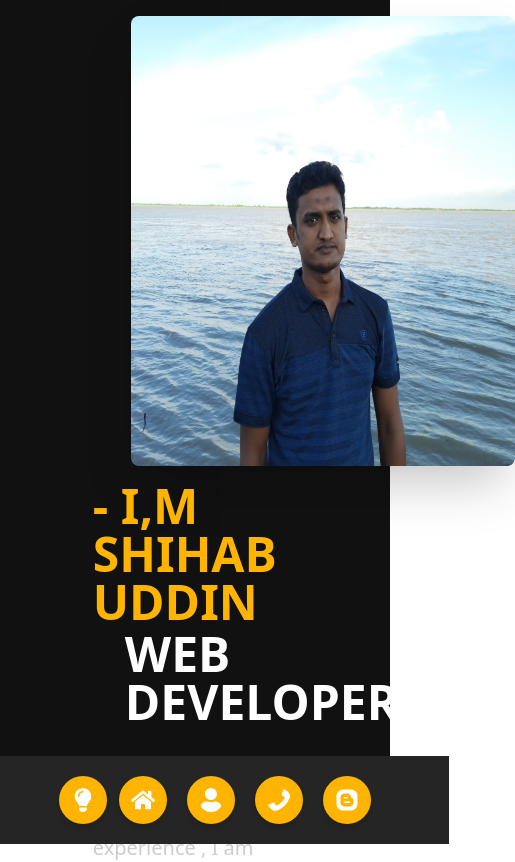
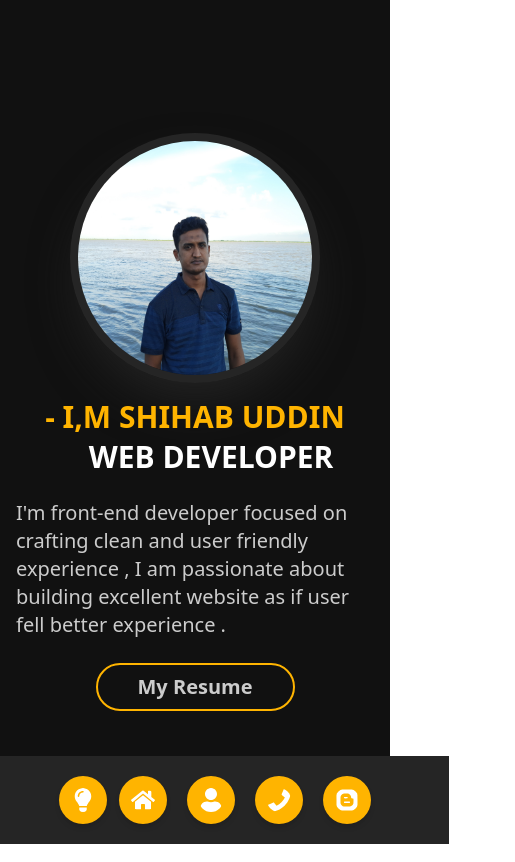
Before and after one commit to Shihab2022/-my_portfolio, a React (Create React App) app: page / in a window 390 px wide. Shown: the top 862 px of the page, 515 px wide, since content can reach past the window. Built offline with nearby package versions, Linux system fonts and the light colour scheme; the HTML template or start-up script is replaced by a standard one.

Commit message:
responsive home page

```diff
--- a/src/Pages/Home/Home.js
+++ b/src/Pages/Home/Home.js
@@ -2,24 +2,26 @@ import React from "react";
 import my_img from '../../assets/img/my_img.jpg'
 const Home = () => {
   return (
-    <div className="bg-accent h-screen w-screen">
+    <div className="bg-accent  h-screen w-screen">
       <div>
         <div class="hero min-h-screen ">
           <div class="hero-content flex-col lg:flex-row">
-         <div className="w-[40%]">
+         <div className="md:w-[40%]">
          <img
               src={my_img}
-              class="max-w-sm rounded-lg h-[450px] w-[400px] shadow-2xl" alt=''
+              class="max-w-sm md:rounded-lg md:h-[450px] md:w-[400px] rounded-full w-[250px] h-[250px] md:border-0 border-8 border-info shadow-info shadow-2xl" alt=''
             />
          </div>
-            <div className="w-[60%]">
-              <h1 class="text-5xl text-primary font-bold uppercase">- I,m  shihab uddin</h1>
-              <h1 class="text-5xl text-neutral ml-8 mt-1 font-bold uppercase">WEB developer</h1>
+            <div className="md:w-[60%]  flex md:justify-start justify-center md:items-start items-center flex-col">
+              <h1 class="md:text-5xl  text-3xl text-primary font-bold uppercase">- I,m  shihab uddin</h1>
+              <h1 class="md:text-5xl  text-3xl text-neutral ml-8 mt-1 font-bold uppercase">WEB developer</h1>
               <p class="py-6 text-xl">
               I'm front-end developer focused on crafting clean and user friendly experience , I am passionate about building excellent website as if user fell better experience .
               </p>
               <div>
-              <button class="py-2 px-10  text-xl flex justify-between items-center font-semibold border-2 border-primary rounded-full">My Resume</button>
+              <a href="https://drive.google.com/file/d/1AVhEON4sZzX5oolg1_bFzqEQ80Ew5S8D/view" target='_blank'>
+              <button href='www.facebook.com' class="py-2 px-10  text-xl flex justify-between items-center font-semibold border-2 border-primary rounded-full">My Resume</button>
+              </a>
               {/* <button class="btn btn-outline btn-primary">Button</button> */}
               </div>
             </div>
```
